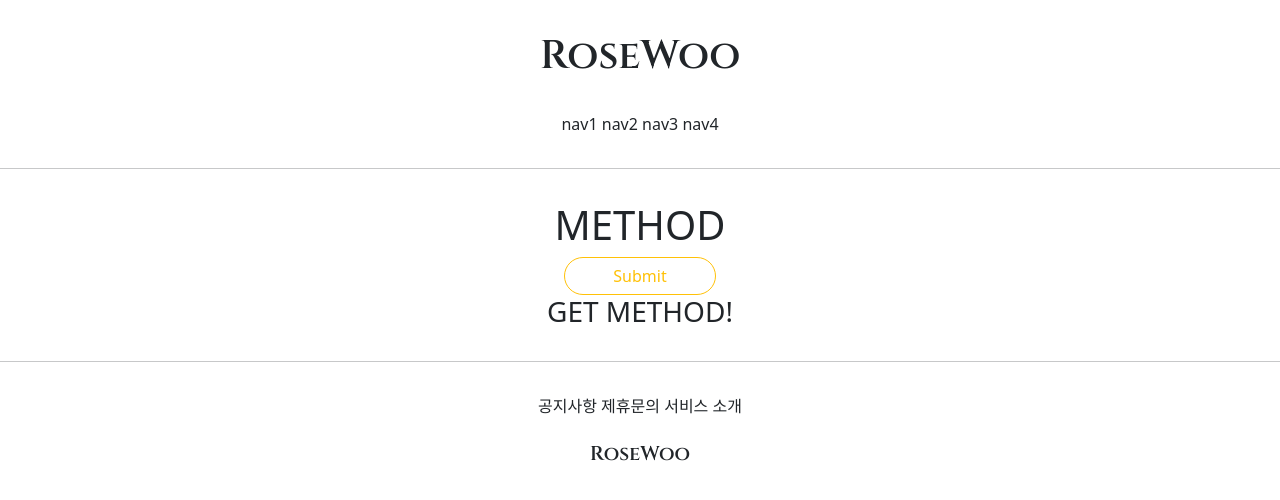
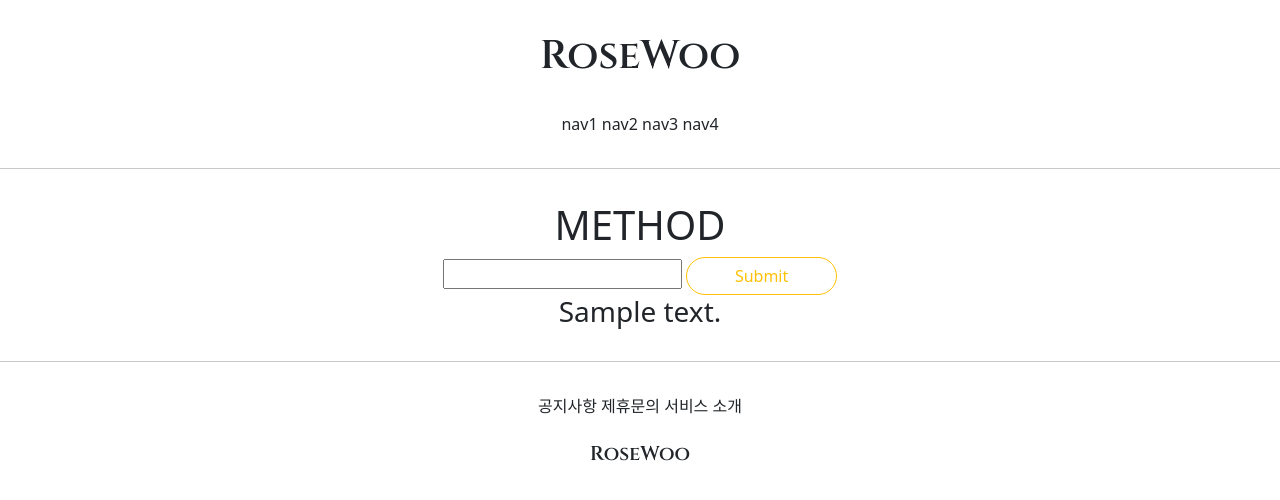
Before and after one commit to CHANWOO97/gis_2ban_2, a Django app: page /accounts/hello_world/ in a window 1280 px wide. Shown: the top 500 px of the page. Run offline with Django 3.2, Linux system fonts and the light colour scheme; tables that the repository leaves empty hold one stand-in row (values such as "Sample post"); parts of the project's set-up code (start-up, migrations or seed data) failed here and were passed over.

Commit message:
7/12 2ban class commit_1

```diff
--- a/accountapp/templates/accountapp/hello_world.html
+++ b/accountapp/templates/accountapp/hello_world.html
@@ -7,10 +7,14 @@
 
         <form action="/accounts/hello_world/" method="post">
             {% csrf_token %}   {# 웹 취약점 장고에서 포스트요청 정상적으로 받을 수 있게함 #}
+
+            <input type="text" name="input">
             <input type="submit"; class="btn btn-outline-warning rounded-pill px-5">
         </form>
 
-        <h3>{{ text }}</h3>
+        {% for data in data_list %}
+        <h3>{{ data.text }}</h3>
+    {% endfor %}
     </div>
 
 {% endblock %}
--- a/accountapp/views.py
+++ b/accountapp/views.py
@@ -3,12 +3,23 @@ from django.shortcuts import render
 
 
 # Create your views here.
+from accountapp.models import HelloWorld
+
 
 def hello_world(request):
+    if request.method == "POST":
 
-    if request.method == "POST":
+        temp = request.POST.get('input')
+        new_data = HelloWorld()
+        new_data.text = temp
+        new_data.save()
+
+        data_list = HelloWorld.objects.all()
+
         return render(request, 'accountapp/hello_world.html',
-                      context={'text': 'POST METHOD!'})
+                      context={'data_list': data_list})
     else:
+
+        data_list = HelloWorld.objects.all()
         return render(request, 'accountapp/hello_world.html',
-                      context={'text': 'GET METHOD!'})
+                      context={'data_list': data_list})
```
